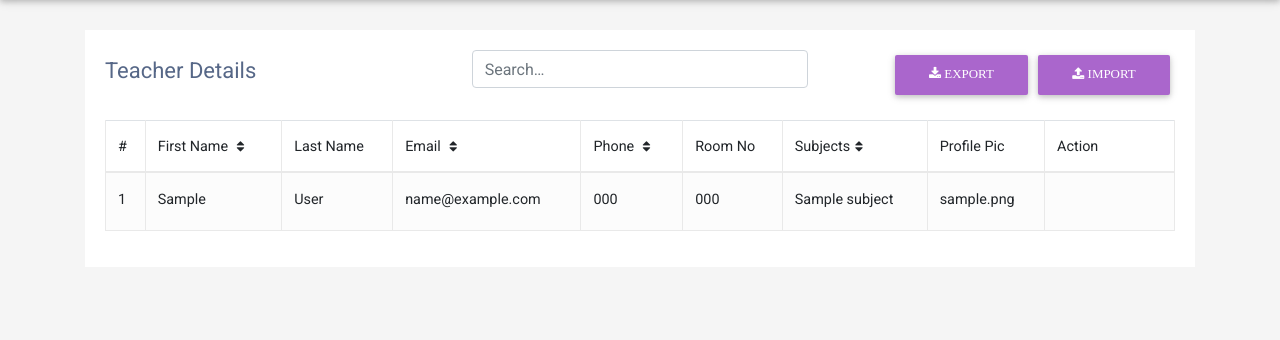
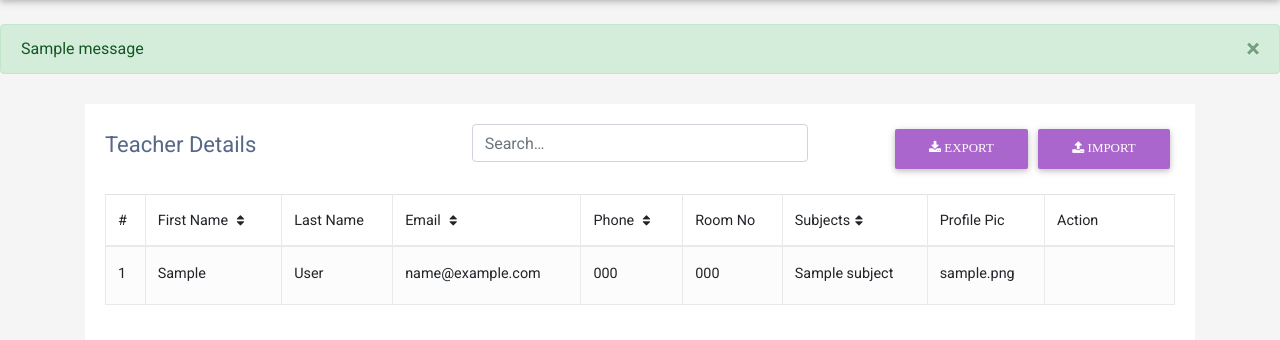
Before and after one commit to doddahulugappa/directory_app, a Django app: page / in a window 1280 px wide. Shown: the part 56-396 px from the top of the page. Run offline with Django 3.2, Linux system fonts and the light colour scheme; a user stored in the database is signed in; tables that the repository leaves empty hold one stand-in row (values such as "Sample post"); one stand-in notice (Sample message) is shown; parts of the project's set-up code (start-up, migrations or seed data) failed here and were passed over; some libraries are stand-ins or nearby versions.

Commit message:
Added appropriate dispaly messages on upload of data made file inputs as required .
added bootstrap alerts messages

```diff
--- a/directory_app/views.py
+++ b/directory_app/views.py
@@ -1,10 +1,11 @@
 from django.shortcuts import render, redirect
 from .models import Teacher , Subject
 from django.contrib.auth.decorators import login_required
-
+from django.contrib import messages
 from django.http import HttpResponse
 from .resources import SubjectResource,TeacherResource
 from tablib import Dataset
+
 
 @login_required(login_url="/login/")
 def index(request):
@@ -76,6 +77,7 @@ def upload_data(request):
 
     if request.method == 'POST':
         dataset = Dataset()
+        print(request.POST.get('upload'),"=================")
 
         if request.POST.get('upload') == "subjects":
             subject_resource = SubjectResource()
@@ -86,6 +88,9 @@ def upload_data(request):
 
             if not result.has_errors():
                 subject_resource.import_data(imported_data, dry_run=False)  # Actually import now
+                messages.success(request, "Imported Subjects Sucessfully")
+            else:
+                messages.warning(request, "Error in Importing Subjects")
 
         if request.POST.get('upload') == "teachers":
             teacher_resource = TeacherResource()
@@ -96,7 +101,9 @@ def upload_data(request):
 
             if not result.has_errors():
                 teacher_resource.import_data(imported_data, dry_run=False)  # Actually import now
-
+                messages.success(request, "Imported Teachers Sucessfully")
+            else:
+                messages.warning(request, "Error in Importing Teachers")
 
         return redirect("index")
     else:
--- a/templates/import.html
+++ b/templates/import.html
@@ -22,7 +22,7 @@
       </div>
     </div>
     <div class="form-group">
-      <input type="file" class="form-control-file" name="myfile">
+      <input type="file" class="form-control-file" name="myfile" required>
     </div>
     <div class="form-group">
     <button type="submit" style="background-color: #4CAF50" class="btn btn-info form-control">Upload</button>
--- a/templates/index.html
+++ b/templates/index.html
@@ -1,10 +1,22 @@
 {% extends 'base.html' %}
+
 {% block title %}
 <title>Directory App</title>
 {% endblock %}
 
 {% block content %}
+{% if messages %}
 
+    {% for message in messages %}
+        <div {% if message.tags %} class="alert alert-{{message.tags}} alert-dismissible fade show" {% endif %} role="alert" >
+          <strong>{{ message }}</strong>
+          <button type="button" class="close" data-dismiss="alert" aria-label="Close">
+            <span aria-hidden="true">&times;</span>
+          </button>
+        </div>
+    {% endfor %}
+
+{% endif %}
 
 
 <div class="container-xl">
```
